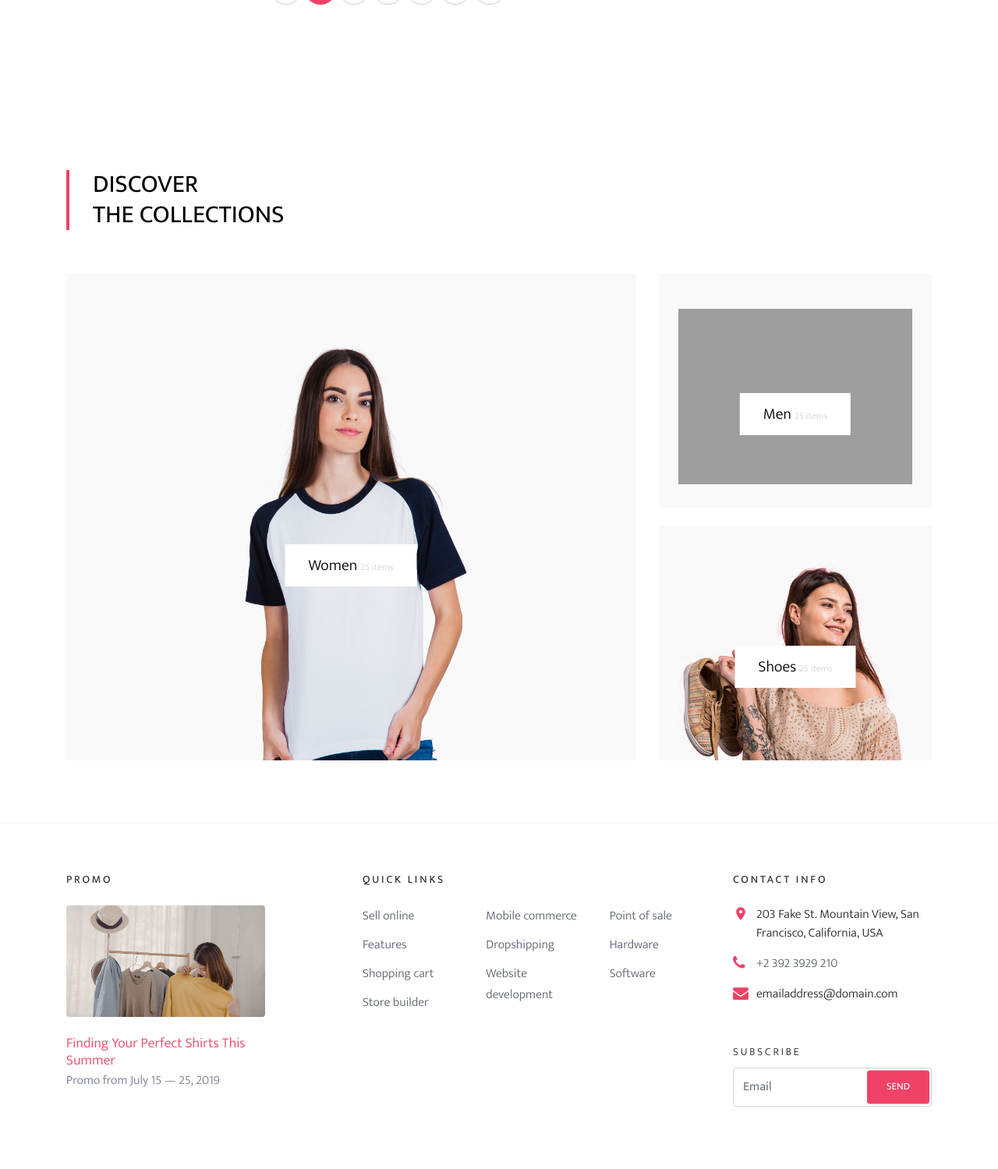
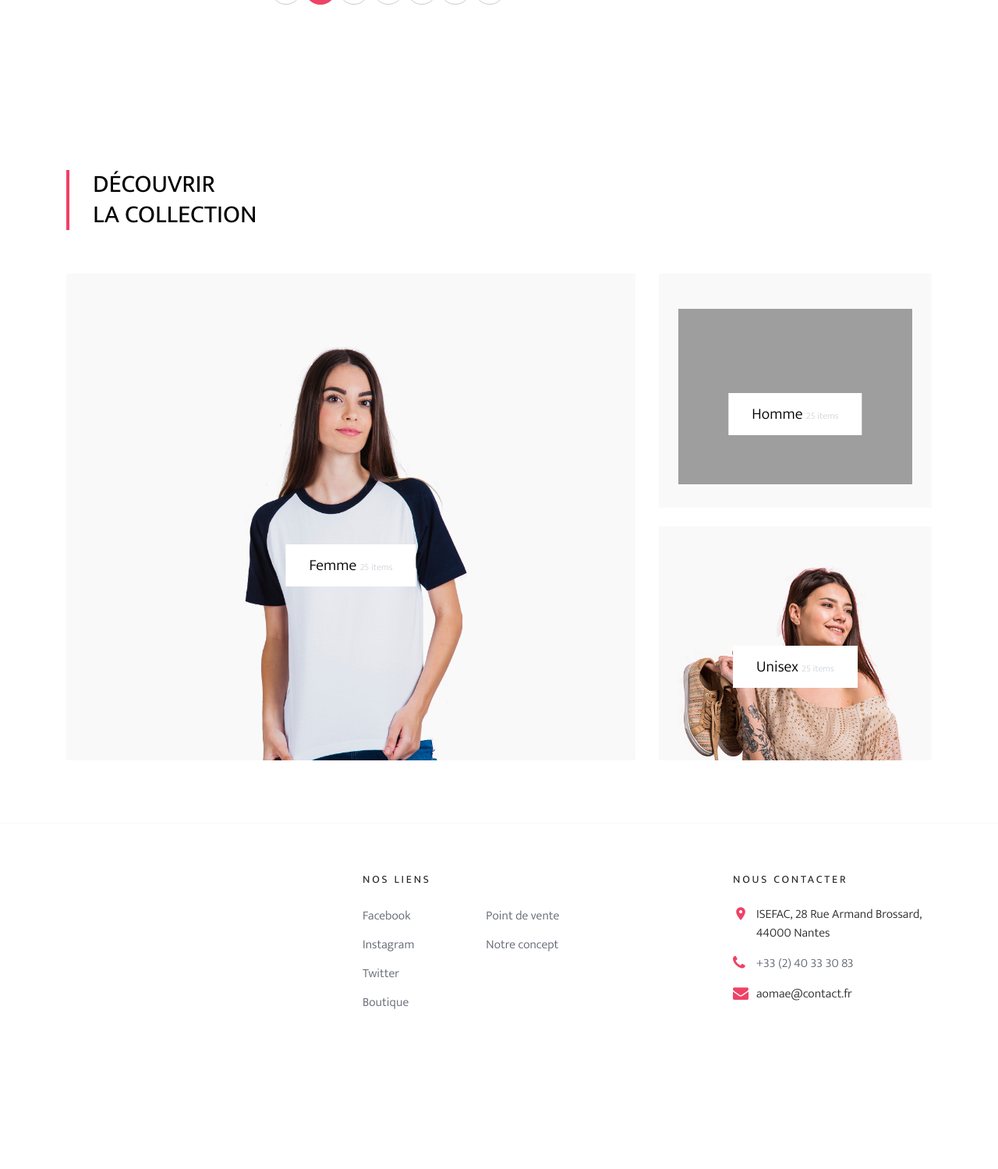
Before and after one commit to maximecroteau/AOMAE, a Django app: page /shop in a window 1280 px wide. Shown: the part 4040-5539 px from the top of the page at 78% size. After the commit the page ends 5334 px from the top, so only its background shows below. Run offline with Django 3.2, Linux system fonts and the light colour scheme; some libraries are stand-ins or nearby versions; some web fonts are replaced; grey boxes are pictures that could not be loaded.

Commit message:
translate templates

```diff
--- a/aomae/templates/shop.html
+++ b/aomae/templates/shop.html
@@ -7,14 +7,14 @@
         <div class="row">
           <div class="col-md-6 ml-auto order-md-2 align-self-start">
             <div class="site-block-cover-content">
-            <h2 class="sub-title">#New Summer Collection 2019</h2>
-            <h1>Arrivals Sales</h1>
-            <p><a href="#" class="btn btn-black rounded-0">Shop Now</a></p>
+            <h2 class="sub-title">#Nouvelle collection</h2>
+            <h1>LES NOUVEAUTÉES</h1>
+            <p><a href="{% url 'shop' %}" class="btn btn-black rounded-0">VOIR MAINTENANT</a></p>
             </div>
           </div>
-          <div class="col-md-6 order-1 align-self-end">
-            <img src="{% static '/model_4.png' %}" alt="Image" class="img-fluid">
-          </div>
+{#          <div class="col-md-6 order-1 align-self-end">#}
+{#            <img src="{% static '/model_4.png' %}" alt="Image" class="img-fluid">#}
+{#          </div>#}
         </div>
       </div>
     </div>
@@ -22,7 +22,7 @@
     <div class="custom-border-bottom py-3">
       <div class="container">
         <div class="row">
-          <div class="col-md-12 mb-0"><a href="index.html">Home</a> <span class="mx-2 mb-0">/</span> <strong class="text-black">Shop</strong></div>
+          <div class="col-md-12 mb-0"><a href="{% url 'index' %}">Page Principale</a> <span class="mx-2 mb-0">/</span> <strong class="text-black">Boutique</strong></div>
         </div>
       </div>
     </div>
@@ -36,34 +36,32 @@
 
             <div class="row align">
               <div class="col-md-12 mb-5">
-                <div class="float-md-left"><h2 class="text-black h5">Shop All</h2></div>
+                <div class="float-md-left"><h2 class="text-black h5">Tous nos produits</h2></div>
                 <div class="d-flex">
                   <div class="dropdown mr-1 ml-md-auto">
                     <button type="button" class="btn btn-white btn-sm dropdown-toggle px-4" id="dropdownMenuOffset" data-toggle="dropdown" aria-haspopup="true" aria-expanded="false">
-                      Latest
+                      Genre
                     </button>
                     <div class="dropdown-menu" aria-labelledby="dropdownMenuOffset">
-                      <a class="dropdown-item" href="#">Men</a>
-                      <a class="dropdown-item" href="#">Women</a>
-                      <a class="dropdown-item" href="#">Children</a>
+                      <a class="dropdown-item" href="#">Homme</a>
+                      <a class="dropdown-item" href="#">Femme</a>
+                      <a class="dropdown-item" href="#">Enfant</a>
                     </div>
                   </div>
                   <div class="btn-group">
-                    <button type="button" class="btn btn-white btn-sm dropdown-toggle px-4" id="dropdownMenuReference" data-toggle="dropdown">Reference</button>
+                    <button type="button" class="btn btn-white btn-sm dropdown-toggle px-4" id="dropdownMenuReference" data-toggle="dropdown">Tri</button>
                     <div class="dropdown-menu" aria-labelledby="dropdownMenuReference">
-                      <a class="dropdown-item" href="#">Relevance</a>
-                      <a class="dropdown-item" href="#">Name, A to Z</a>
-                      <a class="dropdown-item" href="#">Name, Z to A</a>
+                      <a class="dropdown-item" href="#">Pertinence</a>
+                      <a class="dropdown-item" href="#">Ordre Alphabetique</a>
                       <div class="dropdown-divider"></div>
-                      <a class="dropdown-item" href="#">Price, low to high</a>
-                      <a class="dropdown-item" href="#">Price, high to low</a>
+                      <a class="dropdown-item" href="#">Prix Croissant</a>
+                      <a class="dropdown-item" href="#">Prix Décroissant</a>
                     </div>
                   </div>
                 </div>
               </div>
             </div>
             <div class="row mb-5">
-
               <div class="col-lg-6 col-md-6 item-entry mb-4">
                 <a href="#" class="product-item md-height bg-gray d-block">
                   <img src="{% static 'images/prod_2.png' %}" alt="Image" class="img-fluid">
@@ -258,23 +256,23 @@
     <div class="site-section">
       <div class="container">
         <div class="title-section mb-5">
-          <h2 class="text-uppercase"><span class="d-block">Discover</span> The Collections</h2>
+          <h2 class="text-uppercase"><span class="d-block">Découvrir</span> La collection</h2>
         </div>
         <div class="row align-items-stretch">
           <div class="col-lg-8">
             <div class="product-item sm-height full-height bg-gray">
-              <a href="#" class="product-category">Women <span>25 items</span></a>
+              <a href="#" class="product-category">Femme <span>25 items</span></a>
               <img src="{% static 'images/model_4.png' %}" alt="Image" class="img-fluid">
             </div>
           </div>
           <div class="col-lg-4">
             <div class="product-item sm-height bg-gray mb-4">
-              <a href="#" class="product-category">Men <span>25 items</span></a>
+              <a href="#" class="product-category">Homme <span>25 items</span></a>
               <img src="{% static 'images/model_5.png' %}" alt="Image" class="img-fluid">
             </div>
 
             <div class="product-item sm-height bg-gray">
-              <a href="#" class="product-category">Shoes <span>25 items</span></a>
+              <a href="#" class="product-category">Unisex <span>25 items</span></a>
               <img src="{% static 'images/model_6.png' %}" alt="Image" class="img-fluid">
             </div>
           </div>
--- a/templates/base.html
+++ b/templates/base.html
@@ -29,9 +29,7 @@
       <div class="container">
         <div class="d-flex align-items-center justify-content-between">
           <div class="logo">
-            <div class="site-logo">
-               <img src="{% static 'images/logo.png' %}" alt="Image" class="logo-main">
-            </div>
+                <a href="{% url 'index' %}"><img src="{% static 'images/logo.png' %}" alt="Image" class="logo-main"></a>
           </div>
           <div class="main-nav d-none d-lg-block">
             <nav class="site-navigation text-right text-md-center" role="navigation">
@@ -53,8 +51,7 @@
                   </ul>
                 </li>
 
-                <li><a href="{% url 'shop' %}">Boutique</a></li>
-                <li><a href="#">Catalogue</a></li>
+                <li><a href="{% url 'shop' %}">Catalogue</a></li>
                 <li><a href="#">Nouveautés</a></li>
                 <li><a href="{% url 'contact' %}">Contact</a></li>
               </ul>
@@ -74,65 +71,39 @@
 
   {% block body %}
   {% endblock %}
-       <footer class="site-footer custom-border-top">
+     <footer class="site-footer custom-border-top">
       <div class="container">
         <div class="row">
-          <div class="col-md-6 col-lg-3 mb-4 mb-lg-0">
-            <h3 class="footer-heading mb-4">Promo</h3>
-            <a href="#" class="block-6">
-              <img src="{% static 'images/about_1.jpg' %}" alt="Image placeholder" class="img-fluid rounded mb-4">
-              <h3 class="font-weight-light  mb-0">Finding Your Perfect Shirts This Summer</h3>
-              <p>Promo from  July 15 &mdash; 25, 2019</p>
-            </a>
-          </div>
-          <div class="col-lg-5 ml-auto mb-5 mb-lg-0">
+          <div class="col-lg-5 ml-auto mb-0 mb-lg-0">
             <div class="row">
               <div class="col-md-12">
-                <h3 class="footer-heading mb-4">Quick Links</h3>
+                <h3 class="footer-heading mb-4">Nos liens</h3>
               </div>
               <div class="col-md-6 col-lg-4">
                 <ul class="list-unstyled">
-                  <li><a href="#">Sell online</a></li>
-                  <li><a href="#">Features</a></li>
-                  <li><a href="#">Shopping cart</a></li>
-                  <li><a href="#">Store builder</a></li>
+                  <li><a href="http://facebook.com">Facebook</a></li>
+                  <li><a href="http://instagram.com">Instagram</a></li>
+                  <li><a href="http://twitter.com">Twitter</a></li>
+                  <li><a href="{% url 'shop' %}">Boutique</a></li>
                 </ul>
               </div>
               <div class="col-md-6 col-lg-4">
                 <ul class="list-unstyled">
-                  <li><a href="#">Mobile commerce</a></li>
-                  <li><a href="#">Dropshipping</a></li>
-                  <li><a href="#">Website development</a></li>
-                </ul>
-              </div>
-              <div class="col-md-6 col-lg-4">
-                <ul class="list-unstyled">
-                  <li><a href="#">Point of sale</a></li>
-                  <li><a href="#">Hardware</a></li>
-                  <li><a href="#">Software</a></li>
+                  <li><a href="#">Point de vente</a></li>
+                  <li><a href="#">Notre concept</a></li>
                 </ul>
               </div>
             </div>
           </div>
 
           <div class="col-md-6 col-lg-3">
-            <div class="block-5 mb-5">
-              <h3 class="footer-heading mb-4">Contact Info</h3>
+            <div class="block-5 mb-2">
+              <h3 class="footer-heading mb-4">Nous contacter</h3>
               <ul class="list-unstyled">
-                <li class="address">203 Fake St. Mountain View, San Francisco, California, USA</li>
-                <li class="phone"><a href="tel://23923929210">+2 392 3929 210</a></li>
-                <li class="email">emailaddress@domain.com</li>
+                <li class="address">ISEFAC, 28 Rue Armand Brossard, 44000 Nantes</li>
+                <li class="phone"><a href="tel://23923929210">+33 (2) 40 33 30 83</a></li>
+                <li class="email">aomae@contact.fr</li>
               </ul>
-            </div>
-
-            <div class="block-7">
-              <form action="#" method="post">
-                <label for="email_subscribe" class="footer-heading">Subscribe</label>
-                <div class="form-group">
-                  <input type="text" class="form-control py-4" id="email_subscribe" placeholder="Email">
-                  <input type="submit" class="btn btn-sm btn-primary" value="Send">
-                </div>
-              </form>
             </div>
           </div>
         </div>
```
Also changed, not shown: aomae/templates/cart.html (+13 -13 lines), aomae/templates/contact.html (+8 -17 lines), aomae/templates/index.html (+17 -16 lines).
